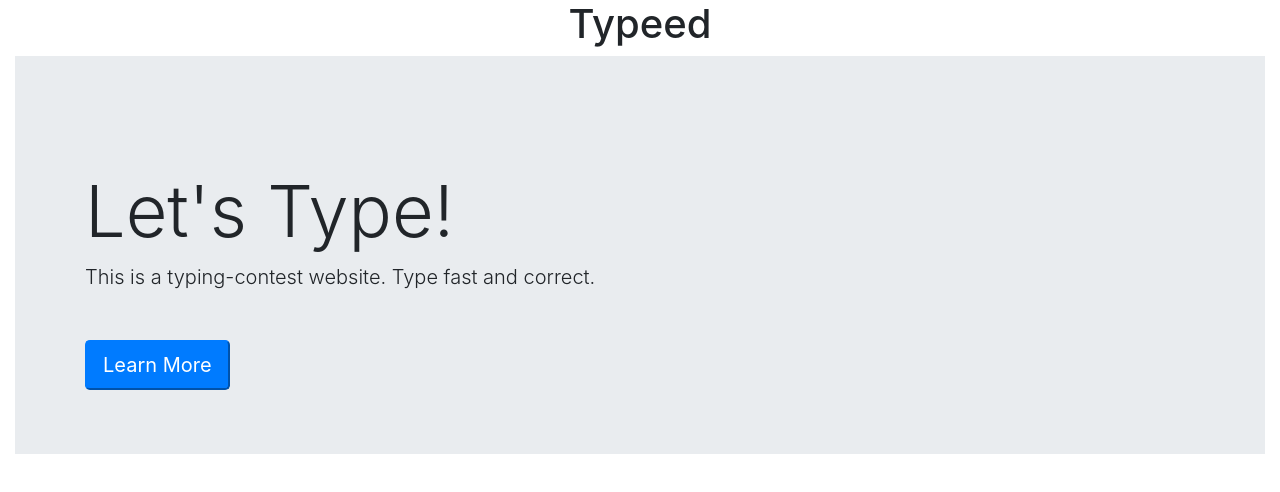
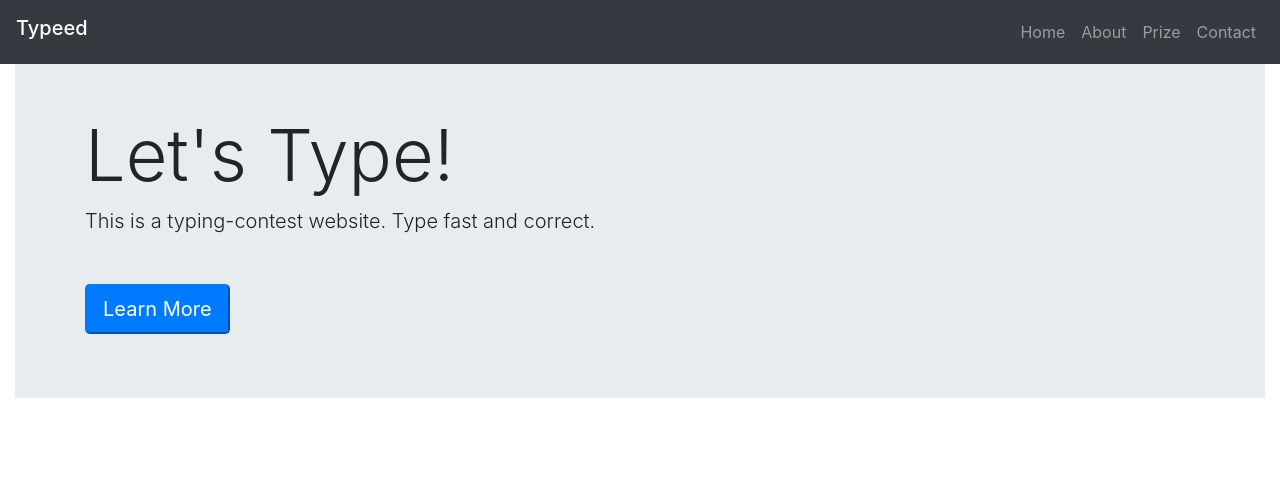
Before and after one commit to Chun-Lin/Bootstrap-CSS-with-React, a React app: page / in a window 1280 px wide. Shown: the top 492 px of the page. Built offline with nearby package versions, Linux system fonts and the light colour scheme.

Commit message:
style: complete the navbar style with bootstrap css

```diff
--- a/src/components/Header.css
+++ /dev/null
@@ -1,3 +0,0 @@
-.custome-container-fluid{
-  padding: 0;
-}
--- a/src/components/Header.js
+++ b/src/components/Header.js
@@ -1,11 +1,39 @@
 import React from 'react'
-import './Header.css'
 
 const Header = () => {
   return (
-    <div className="d-flex justify-content-center align-items-center">
-      <div className="h1">Typeed</div>
-    </div>
+    <nav className="navbar navbar-expand-lg navbar-dark bg-dark fixed-top">
+      <a href="#" className="navbar-brand h1">
+        Typeed
+      </a>
+      <button class="navbar-toggler" type="button">
+        <span class="navbar-toggler-icon" />
+      </button>
+      <div className="collapse navbar-collapse">
+        <ul className="navbar-nav ml-auto">
+          <li className="nav-item">
+            <a href="#" className="nav-link">
+              Home
+            </a>
+          </li>
+          <li className="nav-item">
+            <a href="#" className="nav-link">
+              About
+            </a>
+          </li>
+          <li className="nav-item">
+            <a href="#" className="nav-link">
+              Prize
+            </a>
+          </li>
+          <li className="nav-item">
+            <a href="#" className="nav-link">
+              Contact
+            </a>
+          </li>
+        </ul>
+      </div>
+    </nav>
   )
 }
 
```
